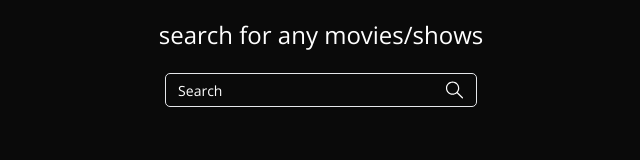
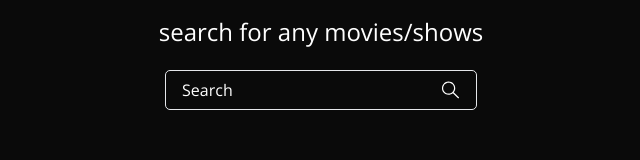
Before and after one commit to Massa-Albani4/movie-trailer-app, a React (Vite) app: page / in a window 1280 px wide. Shown: the part 139-299 px from the top of the page, without its empty margins (319-959 px from the left). Built offline with nearby package versions, Linux system fonts and the light colour scheme.

Commit message:
Update input container's size in desktop screens

```diff
--- a/src/App.jsx
+++ b/src/App.jsx
@@ -22,11 +22,11 @@ function App() {
           search for any movies/shows
         </h1>
         <div
-          className="border-[1px] w-[84%] lg:w-[28%] md:w-[43%] 2xl:w-full mb-14 2xl:mb-[4.88rem] cursor-pointer flex flex-row rounded-[5px] px-3 2xl:px-5 py-[.3rem] 22xl:py-1 2xl:py-[.5rem] text-light-green"
+          className="border-[1px] w-[84%] lg:w-[28%] md:w-[43%] xl:py-2 xl:px-4 2xl:w-full mb-14 2xl:mb-[4.88rem] cursor-pointer flex flex-row rounded-[5px] px-3 2xl:px-5 py-[.3rem] 2xl:py-[.5rem] text-light-green"
           autoComplete="off"
         >
           <input
-            className="bg-transparent pt-[.1rem] w-full flex justify-center items-center focus:outline-none focus:ring-0 placeholder:text-white placeholder:text-sm 2xl:placeholder:text-base 2xl:mb-[.13rem] text-xs lg:text-sm 2xl:text-xl text-white"
+            className="bg-transparent pt-[.1rem] w-full flex justify-center items-center focus:outline-none focus:ring-0 placeholder:text-white placeholder:text-sm 2xl:placeholder:text-base xl:placeholder:text-base 2xl:mb-[.13rem] text-xs lg:text-sm 2xl:text-xl text-white"
             type="text"
             placeholder="Search"
             onChange={(e) => {
```
